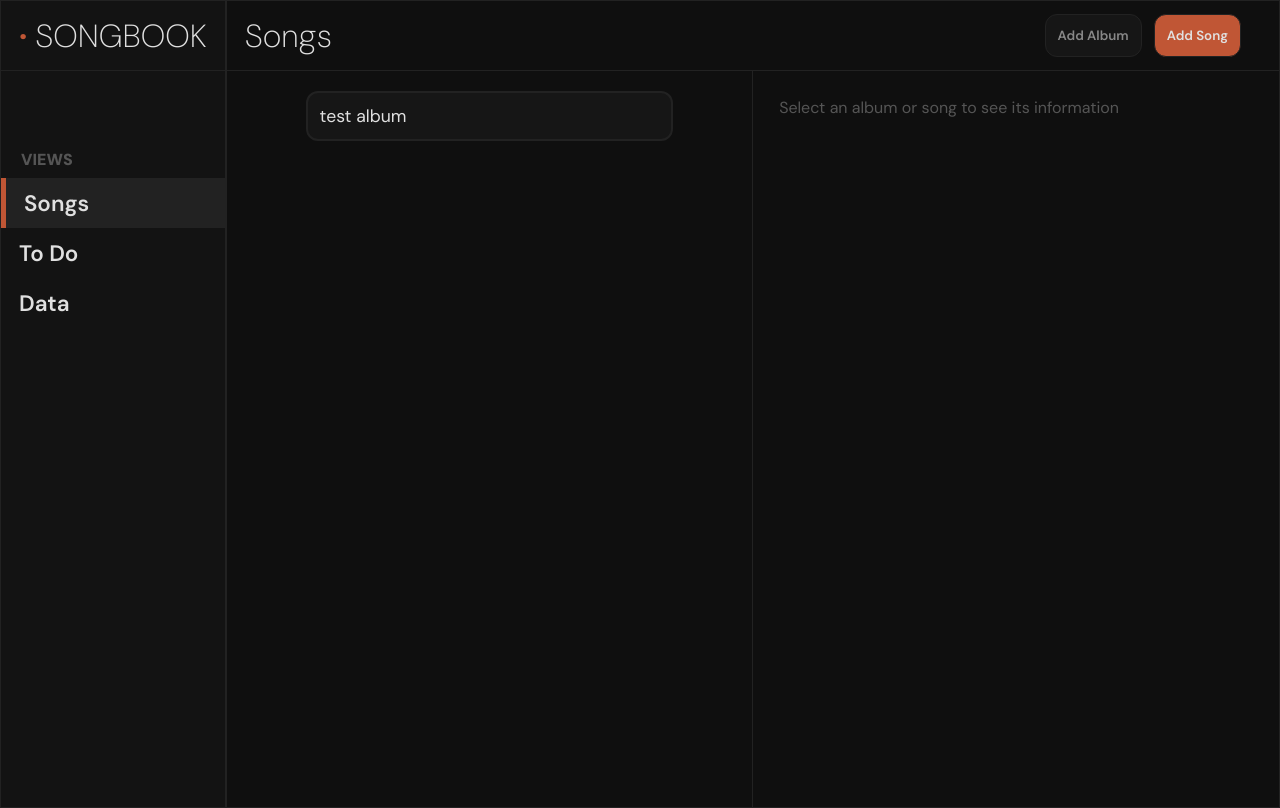
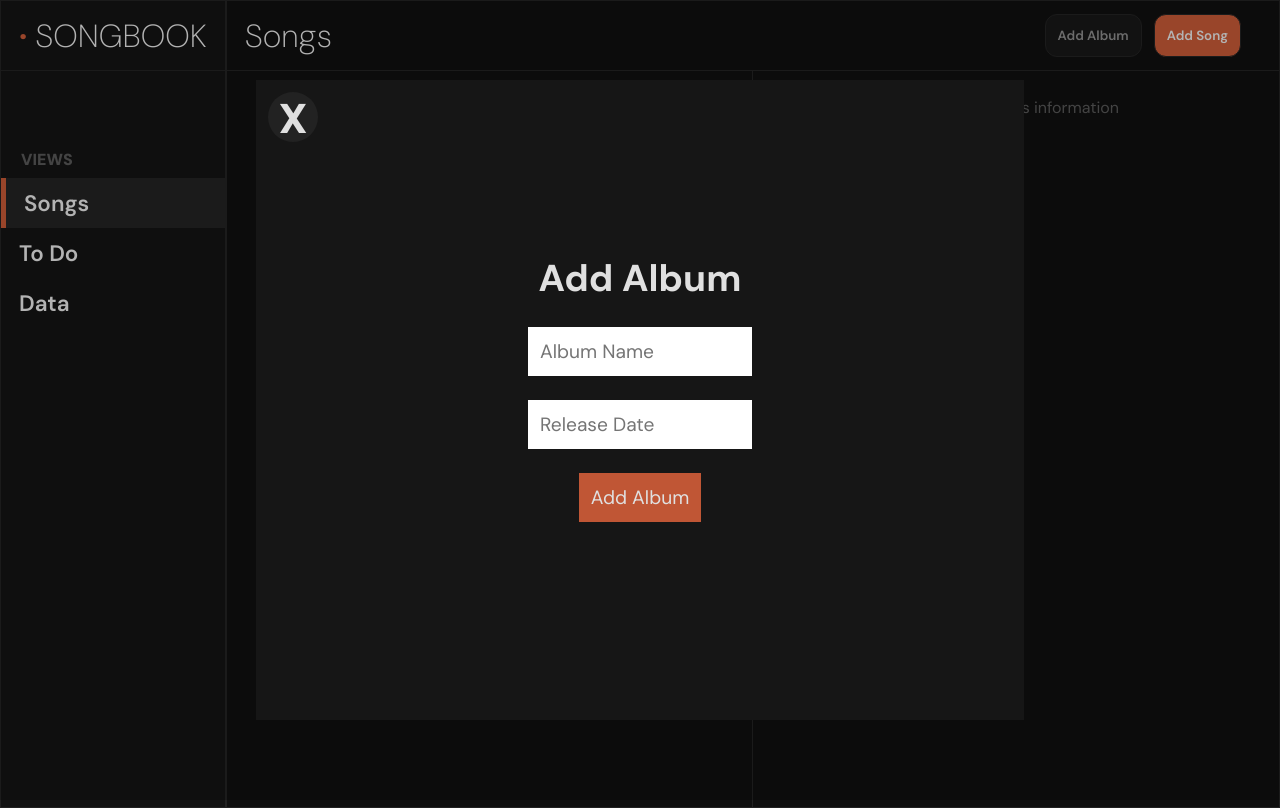
Before and after one commit to OliverSlate/songbook, a React (Vite) app: page / in a window 1280 px wide. Both pictures are taken after a click on the button "Add Album". Built offline with nearby package versions, Linux system fonts and the light colour scheme; a web font is replaced by a local one.

Commit message:
fixed adding albums

```diff
--- a/src/components/Songs.tsx
+++ b/src/components/Songs.tsx
@@ -67,16 +67,25 @@ export default function Songs() {
     /*
       THIS FUNCTION IS TEMPORARY FOR DEVELOPMENT PURPOSES AND TESTING
     */
+    //temporary my ass
+    if (newAlbumName === "" || newRelDate === "") {
+      setErr("All fields must be non-empty.");
+      return;
+    }
     const newAlbum: Album = {
-      id: "0",
-      name: "test album",
-      releaseDate: "2026",
+      id: crypto.randomUUID(),
+      name: newAlbumName,
+      releaseDate: newRelDate,
     };
-    setAlbums((prev: any) => {
+    setAlbums((prev: { albums: Album[] }) => {
       const updated = { ...prev, albums: [...prev.albums, newAlbum] };
       localStorage.setItem("albums", JSON.stringify(updated));
       return updated;
     });
+    setNewAlbumName("");
+    setNewRelDate("");
+    setErr("");
+    setShowAddAlbum(false);
   }
   function addSong() {
     if (newSongName === "") {
@@ -102,13 +111,7 @@ export default function Songs() {
     setErr("");
     setShowAddSong(false);
   }
-  function addSection({
-    selected,
-    songs,
-  }: {
-    selected: Selection;
-    songs: Song[];
-  }) {
+  function addSection({ selected }: { selected: Selection }) {
     if (newSecName === "") {
       setErr("Name can't be empty.");
       return;
@@ -213,7 +216,7 @@ export default function Songs() {
       <div className="header">
         <p>Songs</p>
         <div className="controls">
-          <button id="add-album" onClick={addAlbum}>
+          <button id="add-album" onClick={() => setShowAddAlbum(true)}>
             Add Album
           </button>
           <button id="add-song" onClick={() => setShowAddSong(true)}>
@@ -264,6 +267,38 @@ export default function Songs() {
               </select>
               <button className="submit" onClick={() => addSong()}>
                 Add Song
+              </button>
+              <p>{err}</p>
+            </div>
+          </div>
+        )}
+        {showAddAlbum && (
+          <div className="vignette">
+            <div className="view">
+              <button
+                className="exit"
+                onClick={() => {
+                  setShowAddAlbum(false);
+                }}
+              >
+                X
+              </button>
+              <h3>Add Album</h3>
+              <input
+                type="text"
+                placeholder="Album Name"
+                value={newAlbumName}
+                onChange={(e) => setNewAlbumName(e.target.value)}
+              />
+              <input
+                type="text"
+                placeholder="Release Date"
+                value={newRelDate}
+                onChange={(e) => setNewRelDate(e.target.value)}
+              />
+
+              <button className="submit" onClick={() => addAlbum()}>
+                Add Album
               </button>
               <p>{err}</p>
             </div>
@@ -360,10 +395,7 @@ export default function Songs() {
               value={newSecContent}
               onChange={(e) => setNewSecContent(e.target.value)}
             ></textarea>
-            <button
-              className="submit"
-              onClick={() => addSection({ selected, songs })}
-            >
+            <button className="submit" onClick={() => addSection({ selected })}>
               Add Section
             </button>
             <p>{err}</p>
```
